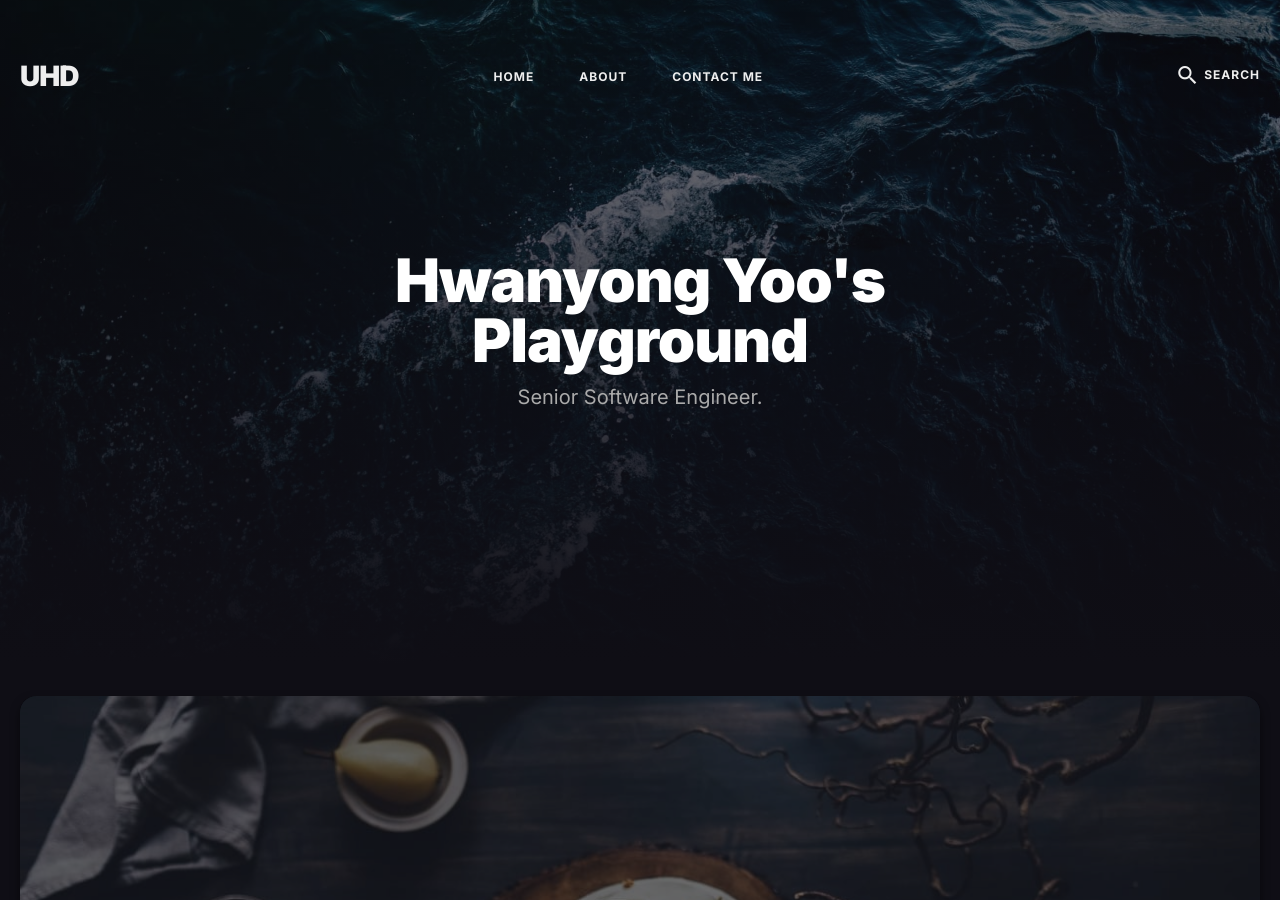
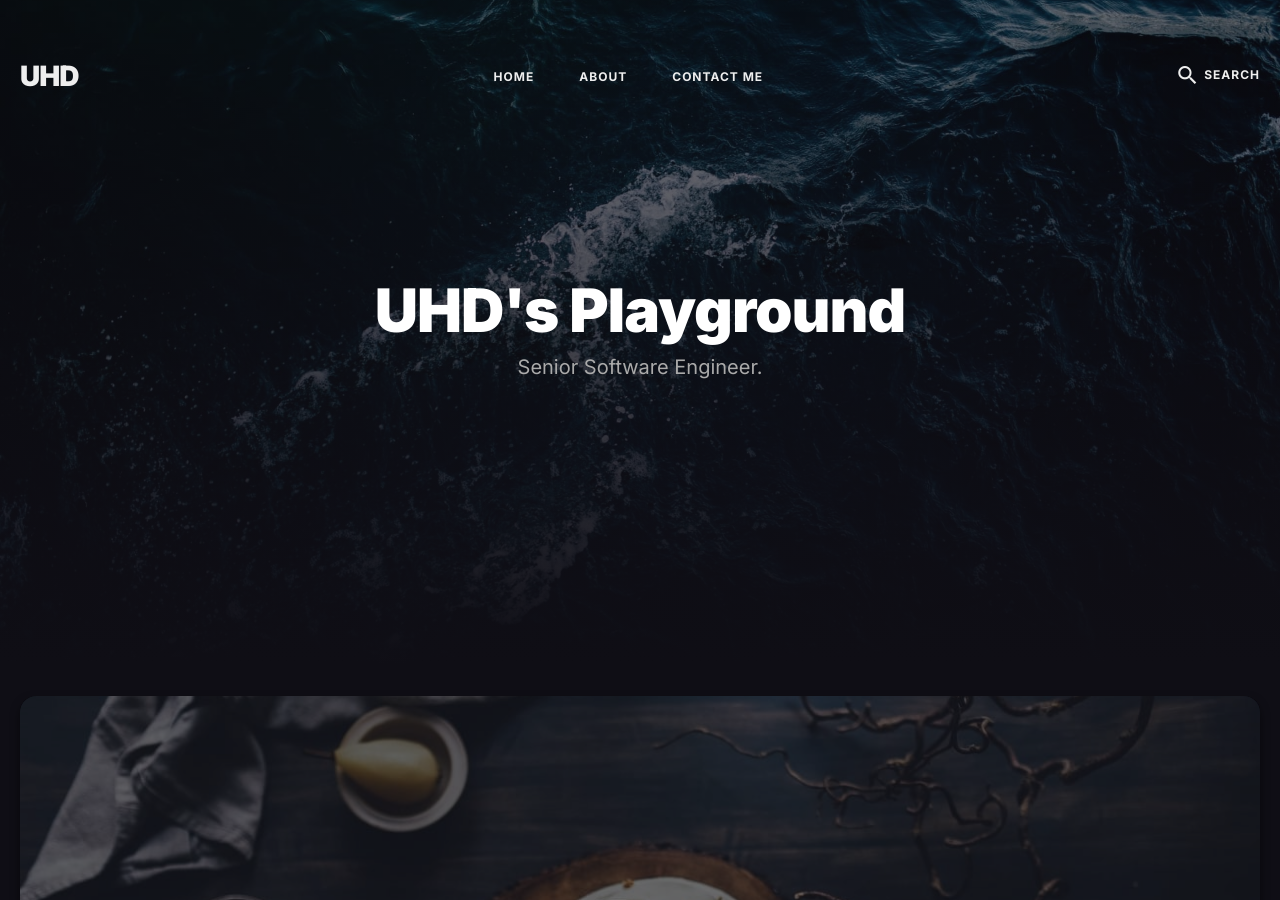
Before and after one commit to hwanyong/hwanyong.github.io, a Jekyll site: the page built from index.html, in a window 1280 px wide and 900 px high. Built offline with Jekyll 4.4.1, drawn with Linux system fonts in a browser that asks for light colours; nearby versions of some CDN libraries; the list of posts is cut into pages by our own code.

Commit message:
add target attribute

```diff
--- a/_config.yml
+++ b/_config.yml
@@ -17,7 +17,7 @@
 #-------------------------------
 # Hero Settings
 hero:
-  title: Hwanyong Yoo's Playground
+  title: UHD's Playground
   description: Senior Software Engineer.
   image: '/images/01.jpg'
 
--- a/_includes/social-links.html
+++ b/_includes/social-links.html
@@ -3,7 +3,7 @@
   <ul class="social__list list-reset">
     {% for social in site.social %}
     <li class="social__item">
-      <a class="social__link" href="{{social.link}}" aria-label="social icon"><i class="ion {{social.icon}}"></i></a>
+      <a class="social__link" target="_blank" href="{{social.link}}" aria-label="social icon"><i class="ion {{social.icon}}"></i></a>
     </li>
     {% endfor %}
   </ul>
```
